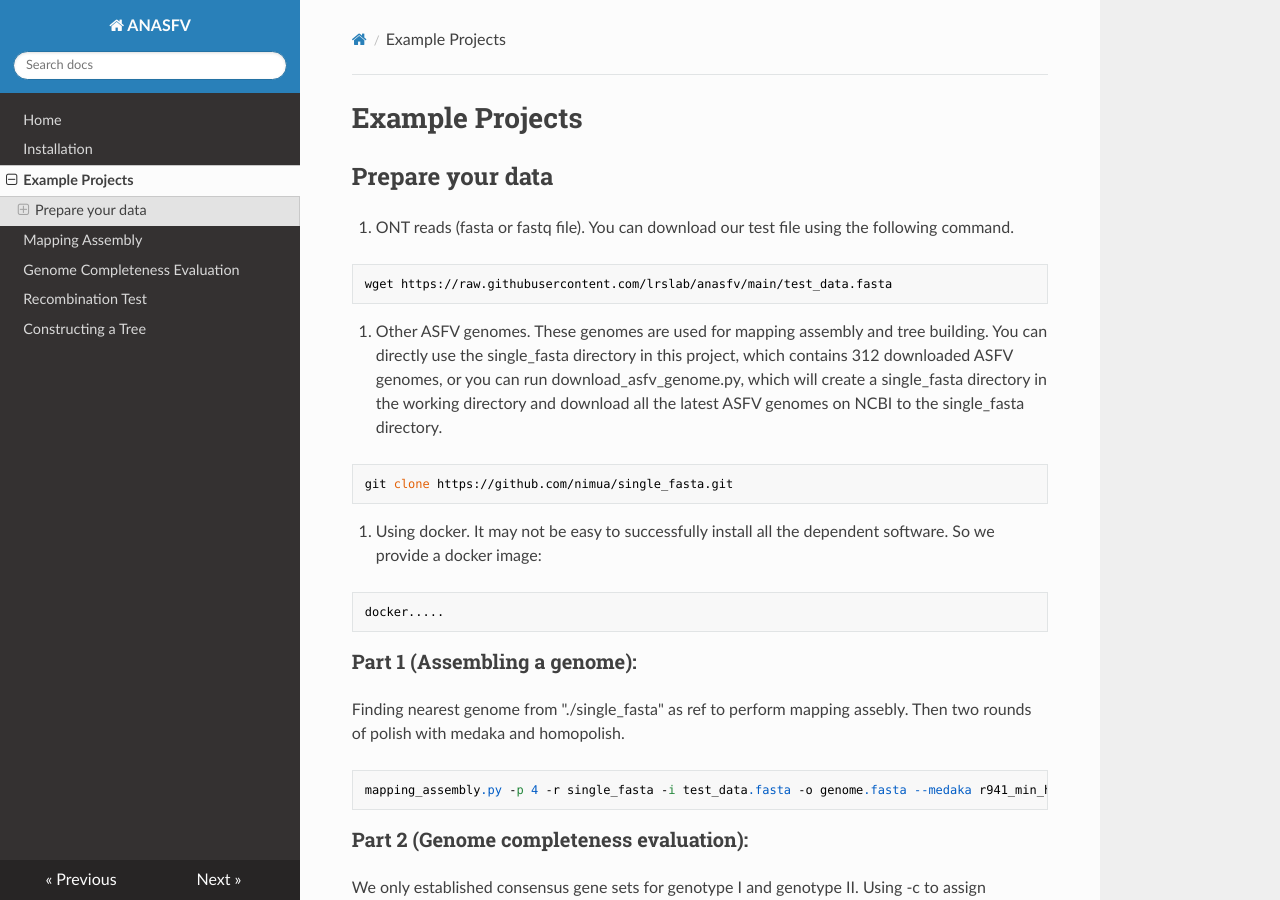
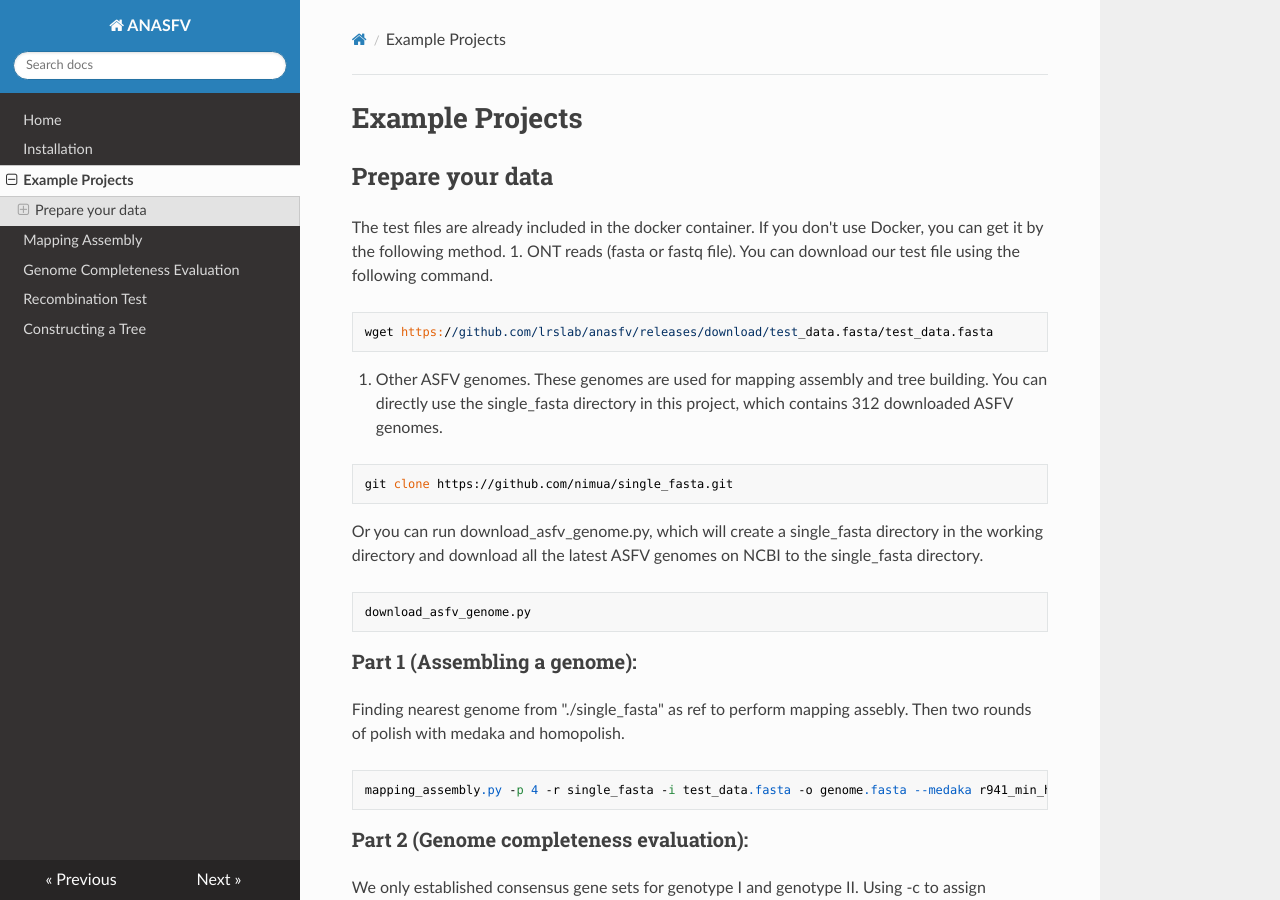
Before and after one commit to lrslab/anasfv, an MkDocs documentation site: the page built from docs/example.md, in a window 1280 px wide and 900 px high. Built offline with MkDocs 1.6.1, drawn with Linux system fonts in a browser that asks for light colours; nearby versions of some CDN libraries.

Commit message:
Update example.md

````diff
--- a/docs/example.md
+++ b/docs/example.md
@@ -1,16 +1,17 @@
 # Example Projects
 ## Prepare your data
+The test files are already included in the docker container. If you don't use Docker, you can get it by the following method.
 1. ONT reads (fasta or fastq file). You can download our test file using the following command.
 ```
-wget https://raw.githubusercontent.com/lrslab/anasfv/main/test_data.fasta
+wget https://github.com/lrslab/anasfv/releases/download/test_data.fasta/test_data.fasta
 ```
-2. Other ASFV genomes. These genomes are used for mapping assembly and tree building. You can directly use the single_fasta directory in this project, which contains 312 downloaded ASFV genomes, or you can run download_asfv_genome.py, which will create a single_fasta directory in the working directory and download all the latest ASFV genomes on NCBI to the single_fasta directory.
+2. Other ASFV genomes. These genomes are used for mapping assembly and tree building. You can directly use the single_fasta directory in this project, which contains 312 downloaded ASFV genomes.
 ```
 git clone https://github.com/nimua/single_fasta.git
 ```
-3. Using docker. It may not be easy to successfully install all the dependent software. So we provide a docker image:
+Or you can run download_asfv_genome.py, which will create a single_fasta directory in the working directory and download all the latest ASFV genomes on NCBI to the single_fasta directory.
 ```
-docker.....
+download_asfv_genome.py
 ```
 
 ### Part 1 (Assembling a genome):
````
